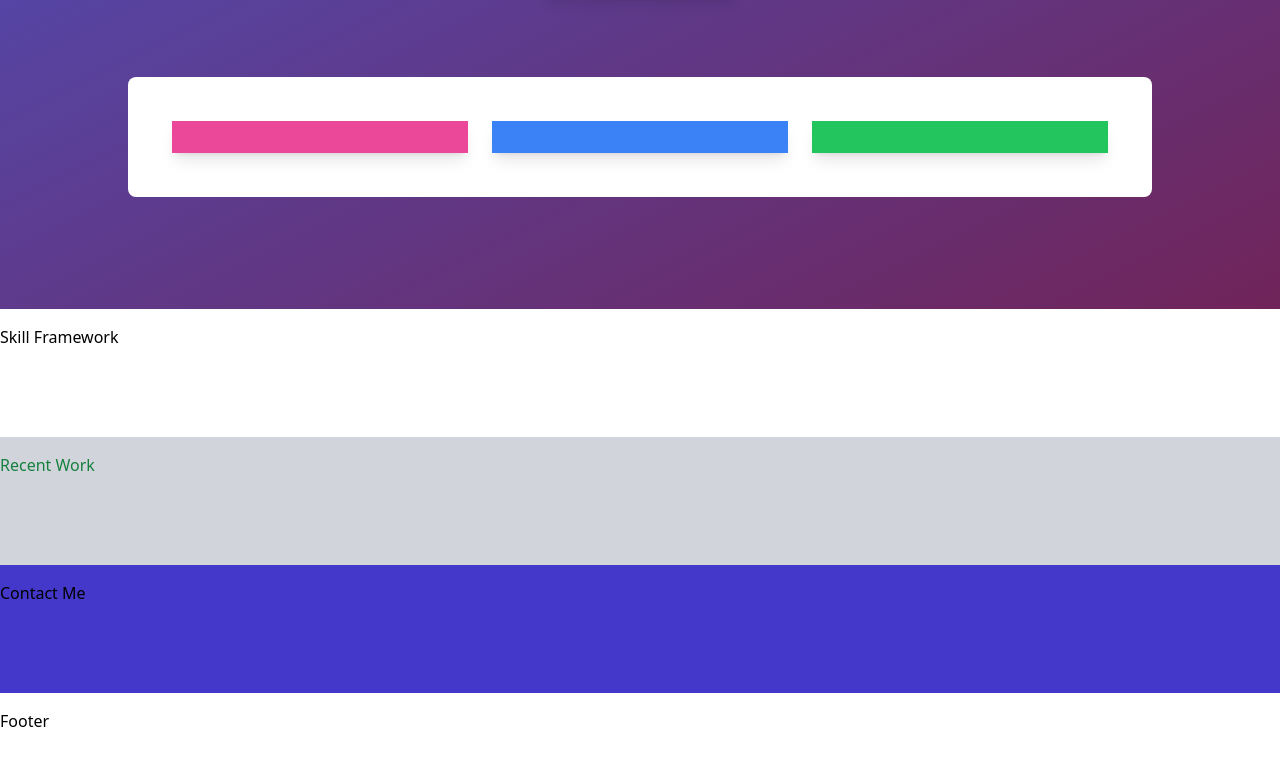
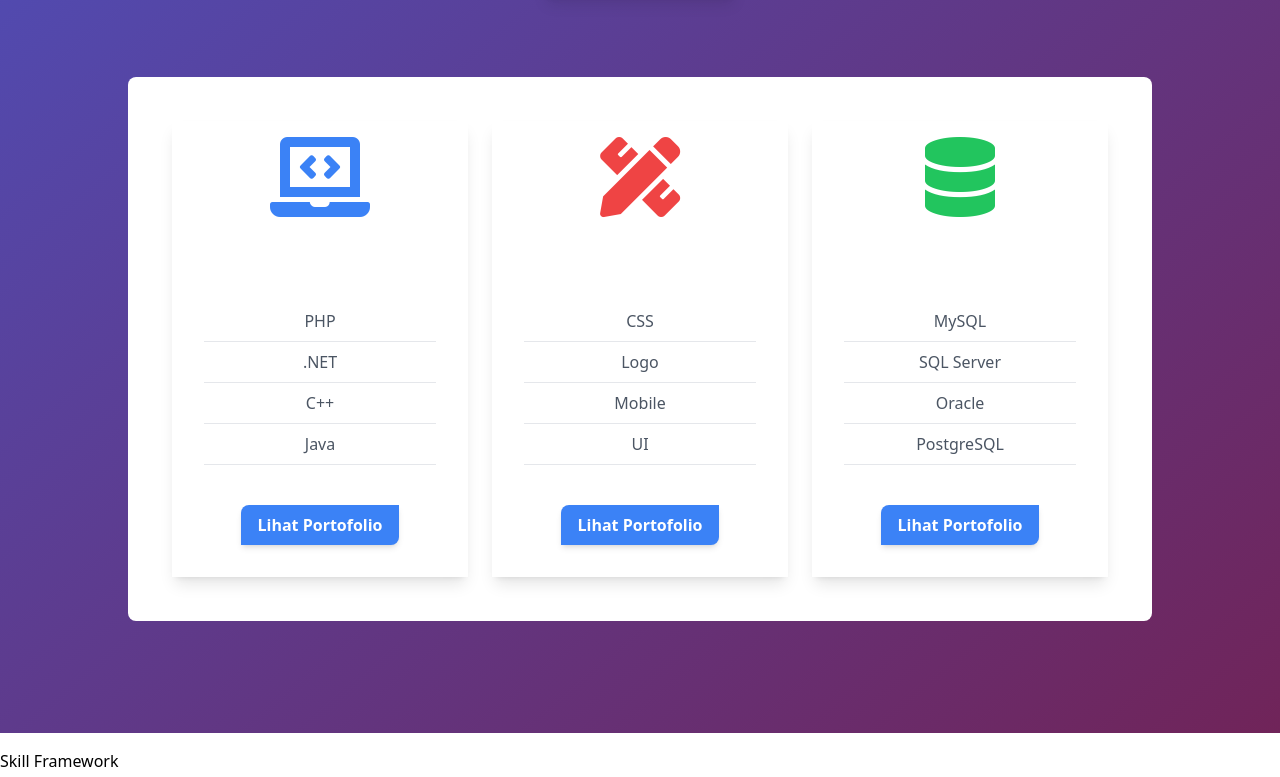
Before and after one commit to Safarqwerty/Web-porto-Tailwindcss, a website: page src/index.html in a window 1280 px wide. Shown: the part 431-1208 px from the top of the page. Drawn offline with Linux system fonts and the light colour scheme.

Commit message:
About Me Bagian 3

```diff
--- a/src/index.html
+++ b/src/index.html
@@ -5,6 +5,7 @@
     <meta charset="UTF-8">
     <meta name="viewport" content="width=device-width, initial-scale=1.0">
     <link href="/dist/output.css" rel="stylesheet">
+    <link rel="stylesheet" href="https://use.fontawesome.com/releases/v5.7.0/css/all.css">
     <style>
         .gradient{
             background-image: linear-gradient(to bottom right, #4c51bf, #702459);
@@ -72,9 +73,57 @@
                 </div>
             </div>
             <div class="grid grid-cols-1 md:grid-cols-3 bg-white py-4 px-4 md:py-8 md:px-8 m-16 rounded-lg">
-                <div class="max-w-sm shadow-lg px-4 py-4 bg-pink-500 m-3"></div>
-                <div class="max-w-sm shadow-lg px-4 py-4 bg-blue-500 m-3"></div>
-                <div class="max-w-sm shadow-lg px-4 py-4 bg-green-500 m-3"></div>
+                <div class="max-w-sm shadow-lg px-4 py-4 bg-white m-3  text-center">
+                    <i class="fas fa-laptop-code text-blue-500 fa-5x mb-6"></i>
+                    <div class="p-4">
+                        <p class="font-bold text-lg md:text-xl mb-6">Programming</p>
+                        <p class="text-gray-600 text-base mb-2">PHP</p>
+                        <hr class="text-gray-600 mb-2">
+                        <p class="text-gray-600 text-base mb-2">.NET</p>
+                        <hr class="text-gray-600 mb-2">
+                        <p class="text-gray-600 text-base mb-2">C++</p>
+                        <hr class="text-gray-600 mb-2">
+                        <p class="text-gray-600 text-base mb-2">Java</p>
+                        <hr class="text-gray-600 mb-2">
+                    </div>
+                    <div class="px-2 py-4">
+                        <button class="bg-blue-500 hover:bg-blue-700 text-white font-bold px-4 py-2 shadow-md rounded-tl-lg rounded-br-lg">Lihat Portofolio</button>
+                    </div>
+                </div>
+                <div class="max-w-sm shadow-lg px-4 py-4 bg-white m-3 text-center">
+                    <i class="fas fa-pencil-ruler text-red-500 fa-5x mb-6"></i>
+                    <div class="p-4">
+                        <p class="font-bold text-lg md:text-xl mb-6">Design</p>
+                        <p class="text-gray-600 text-base mb-2">CSS</p>
+                        <hr class="text-gray-600 mb-2">
+                        <p class="text-gray-600 text-base mb-2">Logo</p>
+                        <hr class="text-gray-600 mb-2">
+                        <p class="text-gray-600 text-base mb-2">Mobile</p>
+                        <hr class="text-gray-600 mb-2">
+                        <p class="text-gray-600 text-base mb-2">UI</p>
+                        <hr class="text-gray-600 mb-2">
+                    </div>
+                    <div class="px-2 py-4">
+                        <button class="bg-blue-500 hover:bg-blue-700 text-white font-bold px-4 py-2 shadow-md rounded-tl-lg rounded-br-lg">Lihat Portofolio</button>
+                    </div>
+                </div>
+                <div class="max-w-sm shadow-lg px-4 py-4 bg-white m-3 text-center">
+                    <i class="fas fa-database text-green-500 fa-5x mb-6"></i>
+                    <div class="p-4">
+                        <p class="font-bold text-lg md:text-xl mb-6">Database</p>
+                        <p class="text-gray-600 text-base mb-2">MySQL</p>
+                        <hr class="text-gray-600 mb-2">
+                        <p class="text-gray-600 text-base mb-2">SQL Server</p>
+                        <hr class="text-gray-600 mb-2">
+                        <p class="text-gray-600 text-base mb-2">Oracle</p>
+                        <hr class="text-gray-600 mb-2">
+                        <p class="text-gray-600 text-base mb-2">PostgreSQL</p>
+                        <hr class="text-gray-600 mb-2">
+                    </div>
+                    <div class="px-2 py-4">
+                        <button class="bg-blue-500 hover:bg-blue-700 text-white font-bold px-4 py-2 shadow-md rounded-tl-lg rounded-br-lg">Lihat Portofolio</button>
+                    </div>
+                </div>
             </div>
         </div>
 
```
Also changed, not shown: dist/output.css.
